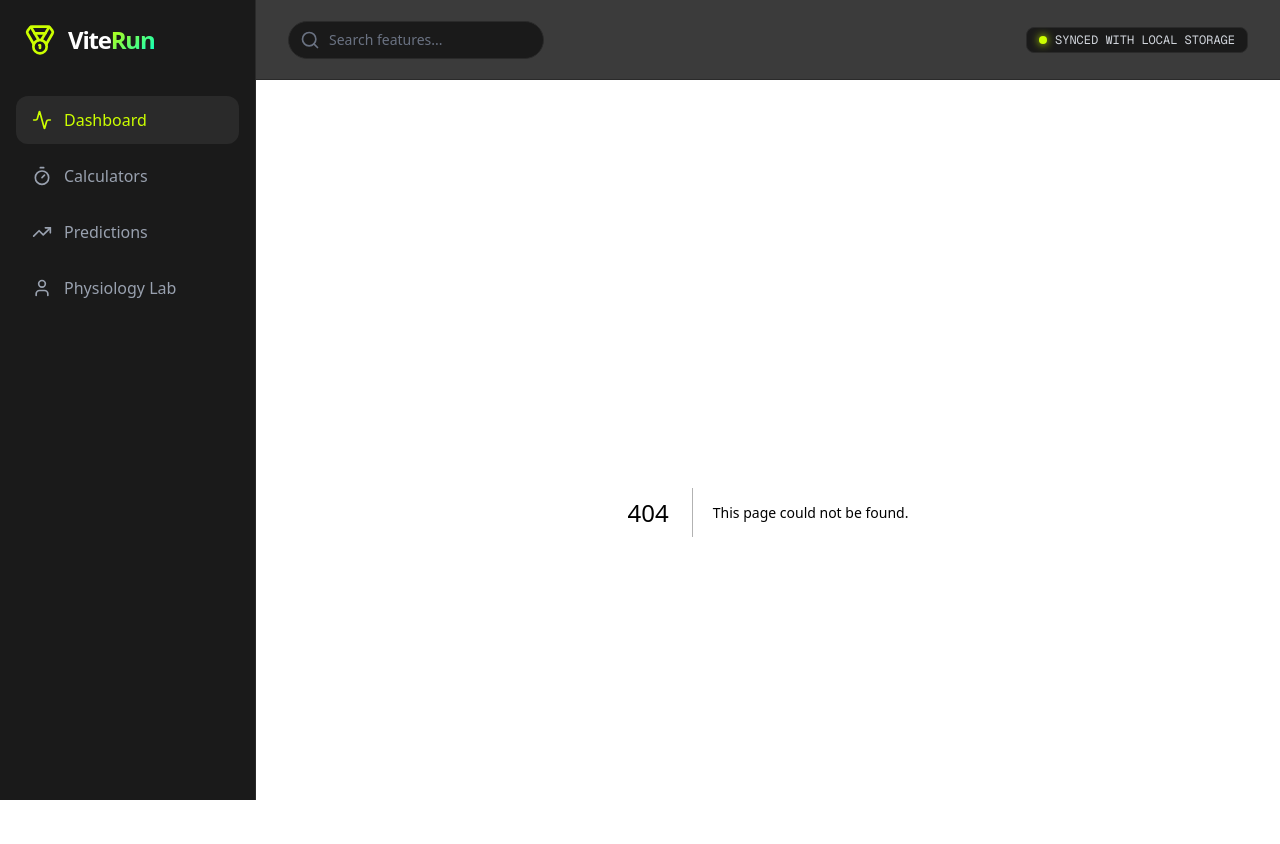
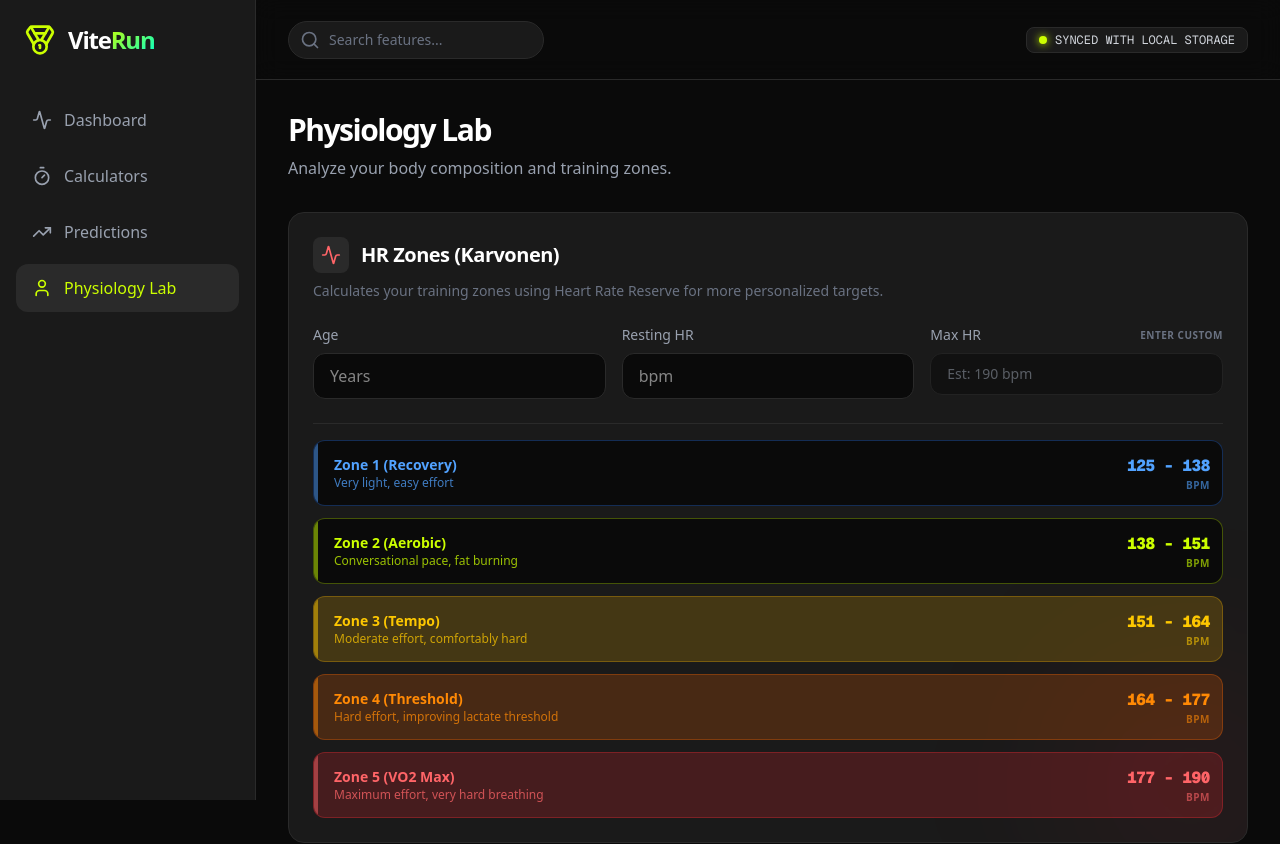
Before and after one commit to victorreverter/viterun, a Next.js app: page /viterun/physiology in a window 1280 px wide. Before the commit this address had no page. Shown: the top 844 px of the page. Built offline with nearby package versions, Linux system fonts and the light colour scheme.

Commit message:
Adjust tabs, dashboard, etc

```diff
--- /dev/null
+++ b/src/app/calculators/page.tsx
@@ -0,0 +1,18 @@
+import { PaceCalculator } from "@/components/calculators/PaceCalculator";
+
+export default function CalculatorsPage() {
+  return (
+    <div className="space-y-8 animate-in fade-in duration-500">
+      <div>
+        <h1 className="text-3xl font-bold tracking-tighter text-white">Calculators</h1>
+        <p className="text-gray-400 mt-2">Essential math tools for your marathon training.</p>
+      </div>
+
+      <div className="max-w-5xl w-full">
+        <div className="flex flex-col gap-6 w-full">
+          <PaceCalculator />
+        </div>
+      </div>
+    </div>
+  );
+}
--- a/src/app/page.tsx
+++ b/src/app/page.tsx
@@ -1,26 +1,49 @@
-import { PaceCalculator } from "@/components/calculators/PaceCalculator";
-import { RacePredictor } from "@/components/calculators/RacePredictor";
-import { BodyFatCalculator } from "@/components/calculators/BodyFatCalculator";
-import { HRZoneGenerator } from "@/components/calculators/HRZoneGenerator";
-
 export default function Home() {
   return (
     <div className="space-y-8 animate-in fade-in duration-500">
       <div>
         <h1 className="text-3xl font-bold tracking-tighter text-white">Dashboard</h1>
-        <p className="text-gray-400 mt-2">Welcome to your mission control. Analyze, predict, and optimize your marathon training.</p>
+        <p className="text-gray-400 mt-2">Welcome to your mission control. Your PRs, saved stats, and logs will appear here.</p>
       </div>
 
       <div className="grid grid-cols-1 md:grid-cols-2 lg:grid-cols-3 gap-6">
-        <div className="flex flex-col gap-6 md:col-span-1 lg:col-span-2">
-          <PaceCalculator />
-          <RacePredictor />
+        {/* Next Race Widget */}
+        <div className="bg-brand-surface border border-brand-surface-light hover:border-brand-lime/50 transition-colors rounded-2xl p-6 flex flex-col gap-4 shadow-lg shadow-black/20">
+            <h3 className="text-brand-lime font-mono text-sm tracking-wider flex items-center gap-2">
+              <span className="w-2 h-2 rounded-full bg-brand-lime shadow-[0_0_8px_#CCFF00]"></span>
+              NEXT RACE
+            </h3>
+            <div className="flex-1 flex flex-col justify-center py-4">
+                <div className="text-4xl font-bold text-white mb-2">TBD</div>
+                <p className="text-gray-400 text-sm leading-relaxed">No target race set. Select a future marathon date to begin the countdown.</p>
+            </div>
+            <button className="w-full py-2 bg-brand-surface-light hover:bg-white/10 text-white rounded-lg text-sm font-medium transition-colors">Setup Race</button>
         </div>
 
-        {/* Physiology Lab Column */}
-        <div className="flex flex-col gap-6">
-          <HRZoneGenerator />
-          <BodyFatCalculator />
+        {/* Weekly Volume Widget */}
+        <div className="bg-brand-surface border border-brand-surface-light hover:border-brand-lime/50 transition-colors rounded-2xl p-6 flex flex-col gap-4 shadow-lg shadow-black/20">
+            <h3 className="text-brand-lime font-mono text-sm tracking-wider flex items-center gap-2">
+              <span className="w-2 h-2 rounded-full bg-cyan-400 shadow-[0_0_8px_#22d3ee]"></span>
+              WEEKLY VOLUME
+            </h3>
+            <div className="flex-1 flex flex-col justify-center py-4">
+                <div className="text-4xl font-bold text-white mb-2">0.0<span className="text-xl text-gray-500 ml-1">km</span></div>
+                <p className="text-gray-400 text-sm leading-relaxed">Log your first run to start analyzing your weekly mileage peak.</p>
+            </div>
+            <button className="w-full py-2 bg-brand-surface-light hover:bg-white/10 text-white rounded-lg text-sm font-medium transition-colors">Log Run</button>
+        </div>
+
+        {/* Current Target Pace Widget */}
+        <div className="bg-brand-surface border border-brand-surface-light hover:border-brand-lime/50 transition-colors rounded-2xl p-6 flex flex-col gap-4 shadow-lg shadow-black/20">
+            <h3 className="text-brand-lime font-mono text-sm tracking-wider flex items-center gap-2">
+              <span className="w-2 h-2 rounded-full bg-purple-400 shadow-[0_0_8px_#c084fc]"></span>
+              TARGET PACE
+            </h3>
+            <div className="flex-1 flex flex-col justify-center py-4">
+                <div className="text-4xl font-bold text-white mb-2">--:--<span className="text-xl text-gray-500 ml-1">/km</span></div>
+                <p className="text-gray-400 text-sm leading-relaxed">Calculate your marathon pace in the tools tab to save it here.</p>
+            </div>
+            <button className="w-full py-2 bg-brand-surface-light hover:bg-white/10 text-white rounded-lg text-sm font-medium transition-colors">Calculate Pace</button>
         </div>
       </div>
     </div>
--- /dev/null
+++ b/src/app/physiology/page.tsx
@@ -0,0 +1,20 @@
+import { BodyFatCalculator } from "@/components/calculators/BodyFatCalculator";
+import { HRZoneGenerator } from "@/components/calculators/HRZoneGenerator";
+
+export default function PhysiologyPage() {
+  return (
+    <div className="space-y-8 animate-in fade-in duration-500">
+      <div>
+        <h1 className="text-3xl font-bold tracking-tighter text-white">Physiology Lab</h1>
+        <p className="text-gray-400 mt-2">Analyze your body composition and training zones.</p>
+      </div>
+
+      <div className="max-w-5xl w-full">
+        <div className="flex flex-col gap-6 w-full">
+          <HRZoneGenerator />
+          <BodyFatCalculator />
+        </div>
+      </div>
+    </div>
+  );
+}
--- /dev/null
+++ b/src/app/predictions/page.tsx
@@ -0,0 +1,18 @@
+import { RacePredictor } from "@/components/calculators/RacePredictor";
+
+export default function PredictionsPage() {
+  return (
+    <div className="space-y-8 animate-in fade-in duration-500">
+      <div>
+        <h1 className="text-3xl font-bold tracking-tighter text-white">Predictions</h1>
+        <p className="text-gray-400 mt-2">Forecast your race outcomes based on your current fitness.</p>
+      </div>
+
+      <div className="max-w-5xl w-full">
+        <div className="flex flex-col gap-6 w-full">
+          <RacePredictor />
+        </div>
+      </div>
+    </div>
+  );
+}
--- a/src/components/layout/Sidebar.tsx
+++ b/src/components/layout/Sidebar.tsx
@@ -1,7 +1,20 @@
+"use client";
+
 import Link from "next/link";
+import { usePathname } from "next/navigation";
 import { Activity, Timer, TrendingUp, User, Medal } from "lucide-react";
+import { clsx } from "clsx";
 
 export function Sidebar() {
+    const pathname = usePathname();
+
+    const links = [
+        { href: "/", label: "Dashboard", icon: Activity },
+        { href: "/calculators", label: "Calculators", icon: Timer },
+        { href: "/predictions", label: "Predictions", icon: TrendingUp },
+        { href: "/physiology", label: "Physiology Lab", icon: User },
+    ];
+
     return (
         <aside className="w-64 max-lg:hidden flex flex-col h-screen fixed top-0 left-0 bg-brand-surface border-r border-brand-surface-light">
             <div className="p-6">
@@ -12,22 +25,25 @@ export function Sidebar() {
             </div>
 
             <nav className="flex-1 px-4 space-y-2 mt-4">
-                <Link href="/" className="flex items-center gap-3 px-4 py-3 rounded-xl bg-brand-surface-light text-brand-lime font-medium transition-colors">
-                    <Activity className="w-5 h-5" />
-                    Dashboard
-                </Link>
-                <Link href="#" className="flex items-center gap-3 px-4 py-3 rounded-xl text-gray-400 hover:text-white hover:bg-brand-surface-light transition-colors">
-                    <Timer className="w-5 h-5" />
-                    Calculators
-                </Link>
-                <Link href="#" className="flex items-center gap-3 px-4 py-3 rounded-xl text-gray-400 hover:text-white hover:bg-brand-surface-light transition-colors">
-                    <TrendingUp className="w-5 h-5" />
-                    Predictions
-                </Link>
-                <Link href="#" className="flex items-center gap-3 px-4 py-3 rounded-xl text-gray-400 hover:text-white hover:bg-brand-surface-light transition-colors">
-                    <User className="w-5 h-5" />
-                    Physiology Lab
-                </Link>
+                {links.map((link) => {
+                    const isActive = pathname === link.href;
+                    const Icon = link.icon;
+                    return (
+                        <Link
+                            key={link.href}
+                            href={link.href}
+                            className={clsx(
+                                "flex items-center gap-3 px-4 py-3 rounded-xl transition-colors font-medium",
+                                isActive
+                                    ? "bg-brand-surface-light text-brand-lime"
+                                    : "text-gray-400 hover:text-white hover:bg-brand-surface-light"
+                            )}
+                        >
+                            <Icon className="w-5 h-5" />
+                            {link.label}
+                        </Link>
+                    )
+                })}
             </nav>
         </aside>
     );
```
